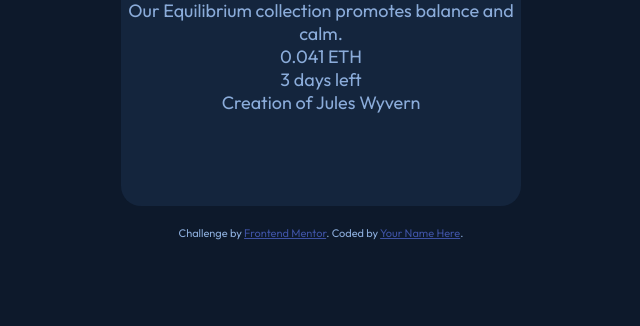
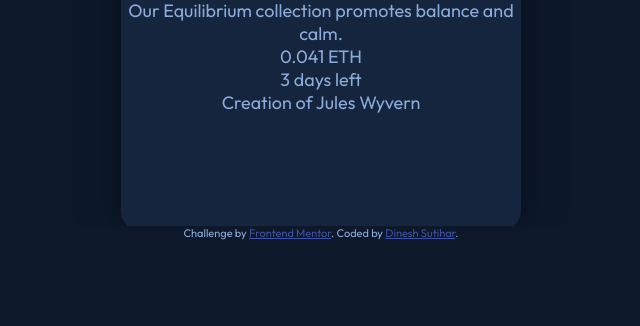
Before and after one commit to dineshsutihar/NFT-ReviewCard, a plain HTML site: page index.html in a window 1280 px wide. Shown: the part 494-820 px from the top of the page, without its empty margins (319-959 px from the left). Drawn offline with Linux system fonts and the light colour scheme.

Commit message:
Update footer attribution and card height

```diff
--- a/index.html
+++ b/index.html
@@ -33,7 +33,7 @@
 
   <footer class="attribution">
     Challenge by <a href="https://www.frontendmentor.io?ref=challenge" target="_blank">Frontend Mentor</a>.
-    Coded by <a href="#">Your Name Here</a>.
+    Coded by <a href="https://github.com/dineshsutihar">Dinesh Sutihar</a>.
   </footer>
 </body>
 </html>
--- a/style.css
+++ b/style.css
@@ -18,7 +18,7 @@ body {
 .card{
     background-color: hsl(216, 50%, 16%);
     width: 400px;
-    height: 600px;
+    height: 650px;
 
     position: fixed;
     top: 50%;
@@ -28,6 +28,7 @@ body {
     border-radius: 20px;
     text-align: center;
     overflow: hidden;
+    box-shadow: 0 0 40px rgba(0, 0, 0, 0.5);
 
 }
 
```
